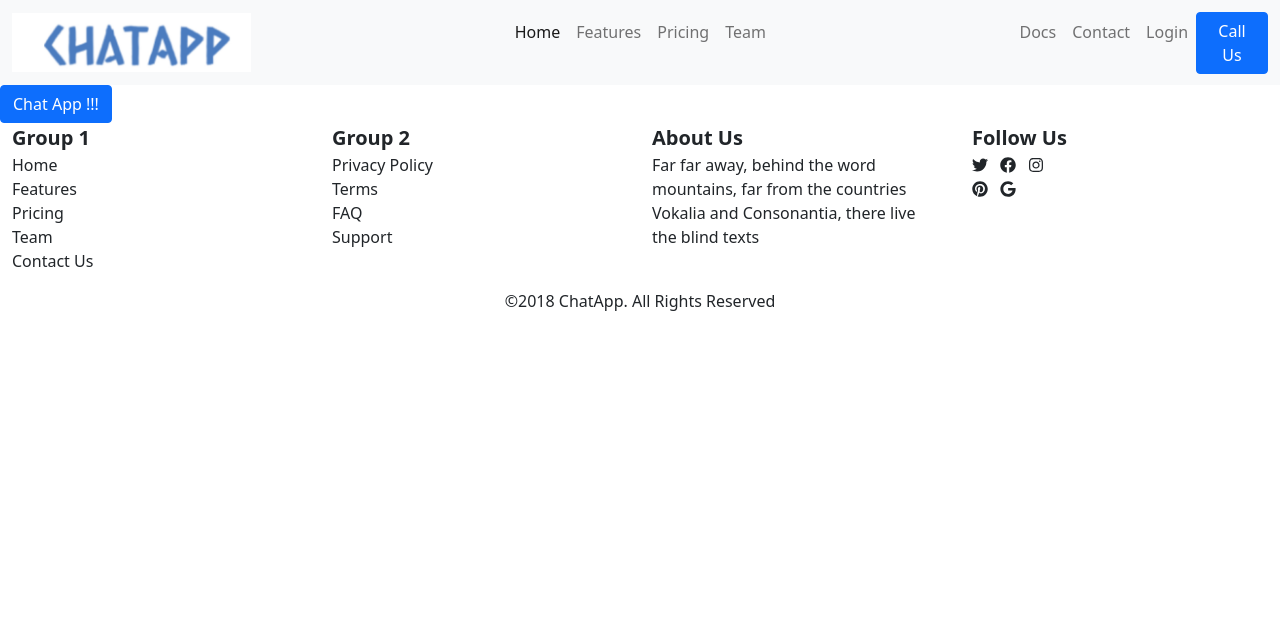
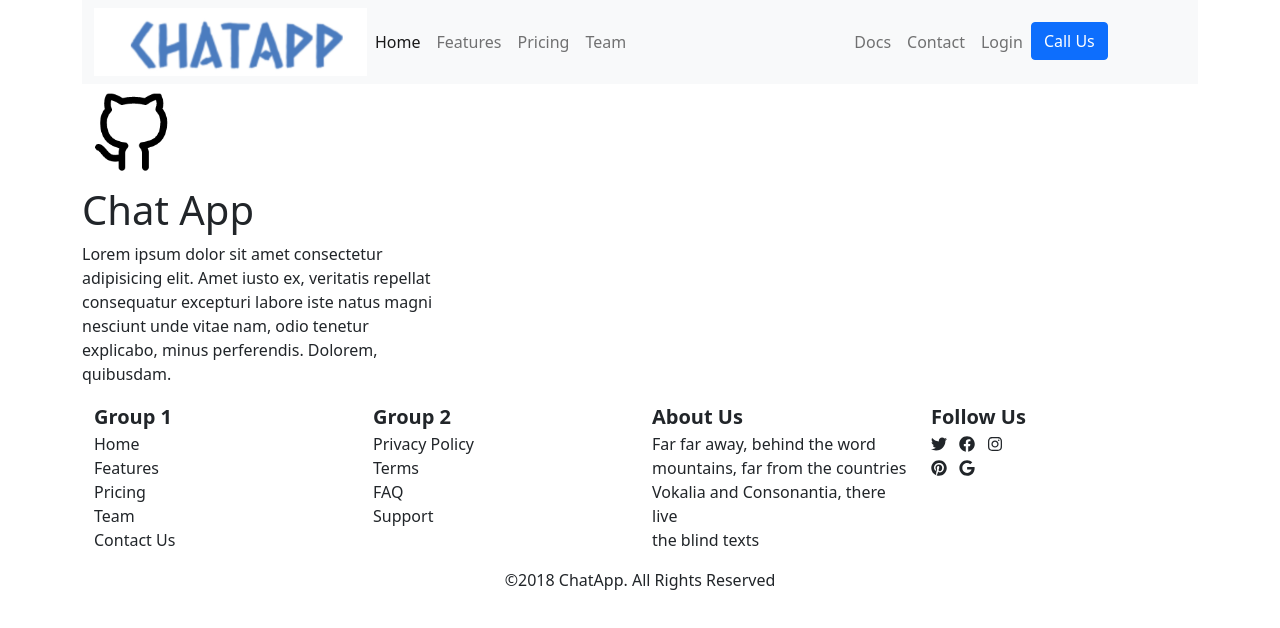
Before and after one commit to phantom-mayavi/react-apps, a React (Create React App) app in the folder chat-app/: page / in a window 1280 px wide. Shown: the top 628 px of the page. Built offline with nearby package versions, Linux system fonts and the light colour scheme.

Commit message:
lorem ipsum text and cat image added to body section

```diff
--- a/chat-app/src/App.js
+++ b/chat-app/src/App.js
@@ -4,13 +4,26 @@ import Header from './components/header.jsx';
 import Body from './components/body.jsx';
 import Footer from './components/footer.jsx';
 import React from 'react';
+import {
+  MDBContainer,
+  MDBNavbar,
+  MDBNavbarBrand,
+  MDBNavbarToggler,
+  MDBNavbarNav,
+  MDBNavbarItem,
+  MDBNavbarLink,
+  MDBCollapse
+} from 'mdb-react-ui-kit';
 
 function App() {
   return (
     <React.Fragment>
-      <Header />
-      <Body />
-      <Footer />
+      <MDBContainer>
+        <Header />
+        <Body />
+        <Footer />
+      </MDBContainer>
+
     </React.Fragment>
 
 
--- a/chat-app/src/components/body.jsx
+++ b/chat-app/src/components/body.jsx
@@ -1,9 +1,23 @@
 import React, { Component } from 'react';
+import cat from '../images/cat.PNG';
 
 class Body extends Component {
     state = {  }
     render() {
-        return ( <button type="button" class="btn btn-primary">Chat App !!!</button>
+        return (
+            <div>
+                <img src={cat} alt="Cat Icon" />
+                <h1>Chat App</h1>
+                <div class="row">
+                    <div class="col-md-4">
+                        <p>
+                            Lorem ipsum dolor sit amet consectetur adipisicing elit. Amet iusto ex, veritatis repellat consequatur excepturi labore iste natus magni nesciunt unde vitae nam, odio tenetur explicabo, minus perferendis. Dolorem, quibusdam.
+                        </p>
+                    </div>
+
+                </div>
+
+            </div>
         );
     }
 }
--- a/chat-app/src/components/header.jsx
+++ b/chat-app/src/components/header.jsx
@@ -19,9 +19,9 @@ class Header extends Component {
             <div>
                 <MDBNavbar expand='lg' light bgColor='light'>
                     <MDBContainer fluid>
-                        <MDBNavbarBrand href='#' margin-right="-14rem">
-                            <img src={chatapplogo} alt="ChatAppLogo" width="50%" height="50%"/>
-                        </MDBNavbarBrand>
+                        {/* <MDBNavbarBrand href='#'> */}
+                            <img src={chatapplogo} alt="ChatAppLogo" width="25%" height="25%"/>
+                        {/* </MDBNavbarBrand> */}
                         <MDBCollapse navbar show={true}>
                             <MDBNavbarNav>
                                 <MDBNavbarItem>
@@ -44,7 +44,7 @@ class Header extends Component {
                                         &nbsp;&nbsp;&nbsp;&nbsp;&nbsp;&nbsp;&nbsp;&nbsp;&nbsp;&nbsp;&nbsp;&nbsp;
                                         &nbsp;&nbsp;&nbsp;&nbsp;&nbsp;&nbsp;&nbsp;&nbsp;&nbsp;&nbsp;&nbsp;&nbsp;
                                         &nbsp;&nbsp;&nbsp;&nbsp;&nbsp;&nbsp;&nbsp;&nbsp;&nbsp;&nbsp;&nbsp;&nbsp;
-                                        &nbsp;&nbsp;&nbsp;&nbsp;&nbsp;&nbsp;&nbsp;&nbsp;&nbsp;
+
                                     </span>
 
                                 </MDBNavbarItem>
```
Also changed, not shown: chat-app/src/images/cat.PNG (added).
